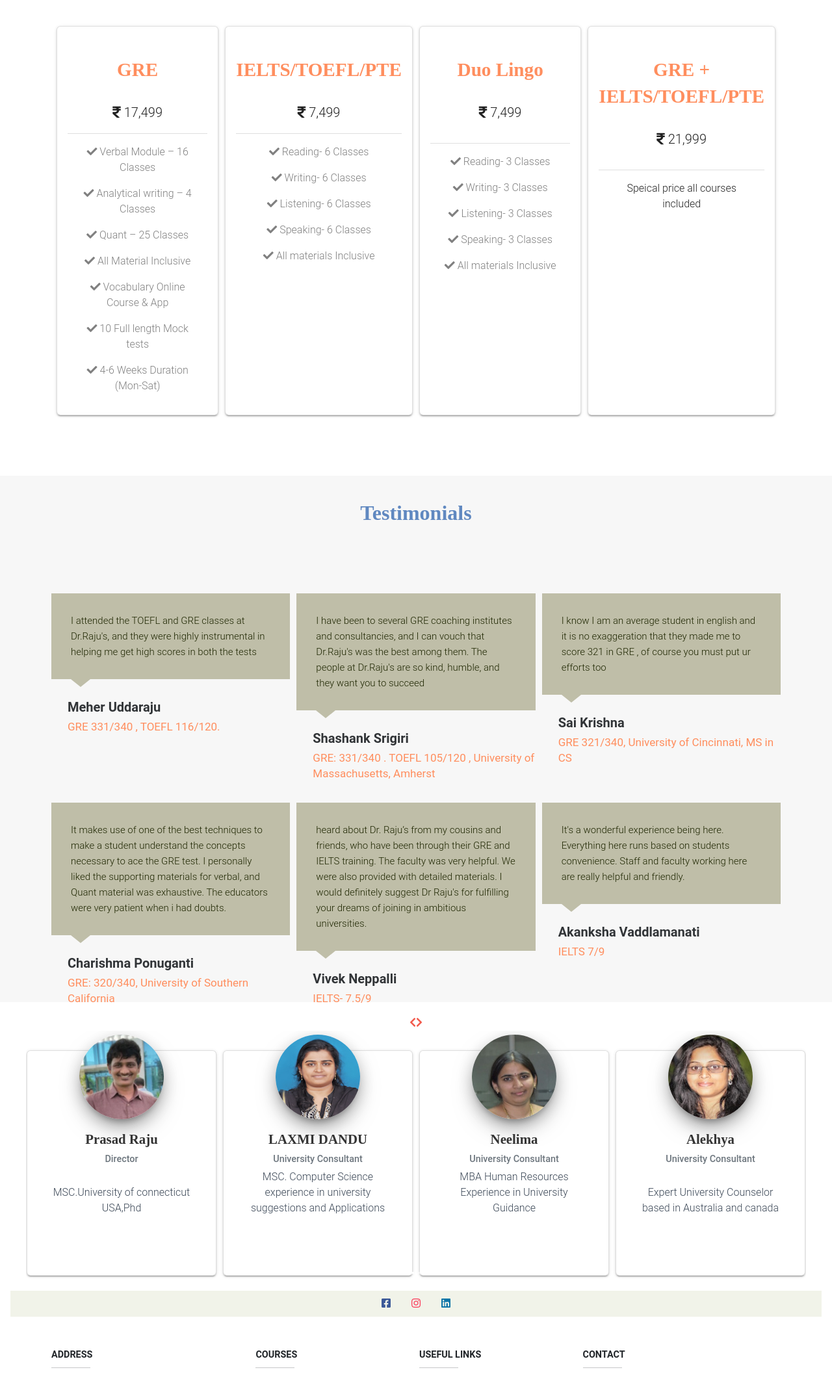
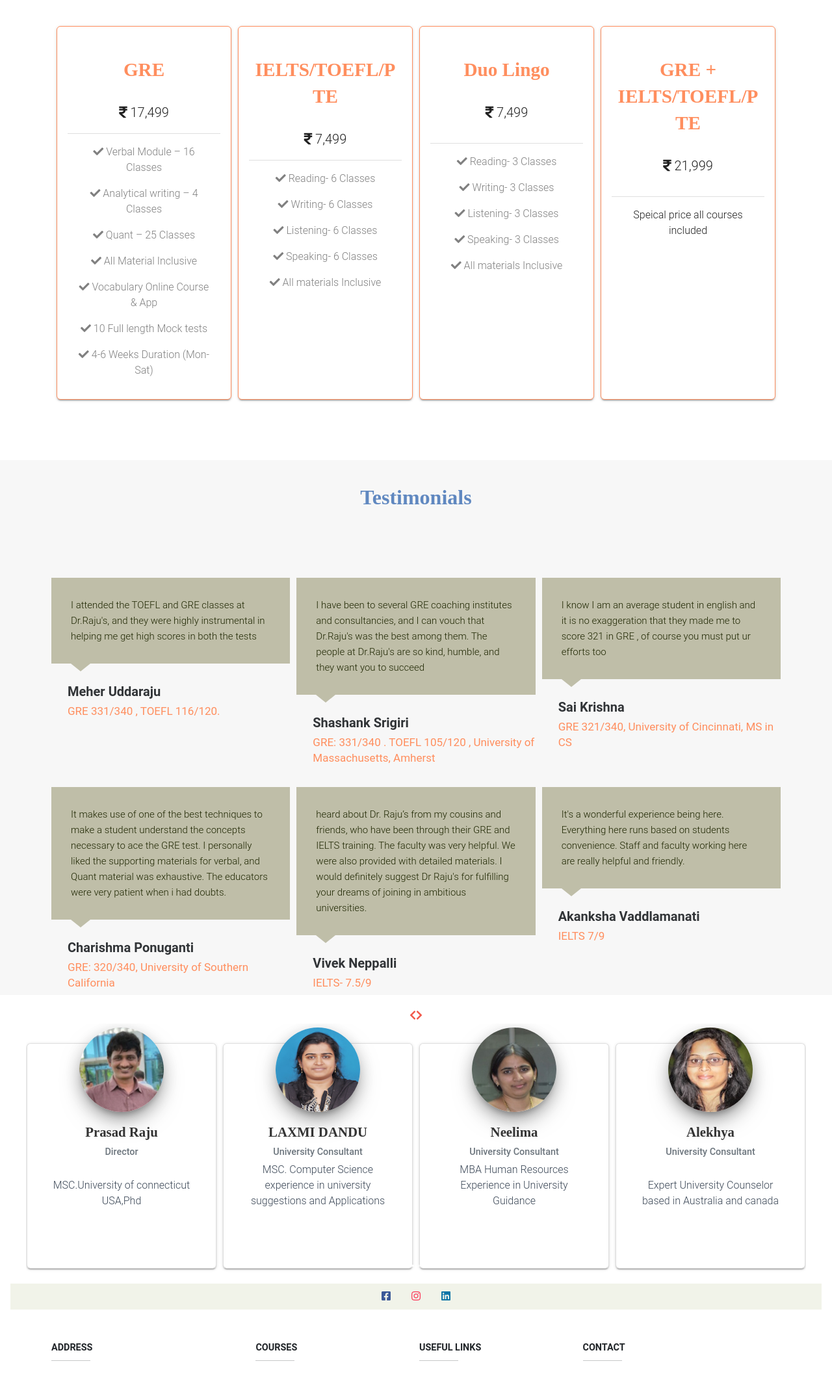
Before and after one commit to GA352491/drrajus, a Django app: page /courses/ in a window 1280 px wide. Shown: the part 77-2205 px from the top of the page at 65% size. Run offline with Django 3.2, Linux system fonts and the light colour scheme; some libraries are stand-ins or nearby versions.

Commit message:
Update courses.html

```diff
--- a/elearning/templates/courses/courses.html
+++ b/elearning/templates/courses/courses.html
@@ -13,11 +13,16 @@
     {% include 'snippets/navbar.html' %}
 {% endblock %}
 {% block content %}
+    <style>
+    .course{
+        border-color: #ff8e5e!important;
+    }
+    </style>
+
     <div class="container " style="margin-bottom: 40px;margin-top: 40px">
         <div class="row g-2">
-
-            <div class="col-md ">
-                <div class="card mb-5  mb-lg-0">
+            <div class="col-lg-3 ">
+                <div class="card course mb-5  mb-lg-0">
                     <div class="card-content">
                         <div class="card-body d-flex flex-column">
                             <div class="justify-content-center" style="text-align: center">
@@ -60,9 +65,8 @@
                     </div>
                 </div>
             </div>
-
-            <div class="col-md">
-                <div class="card mb-5 mb-lg-0">
+            <div class="col-lg-3">
+                <div class="card course mb-5 mb-lg-0">
                     <div class="card-content">
                         <div class="card-body d-flex flex-column">
                             <div class="justify-content-center" style="text-align: center">
@@ -90,7 +94,6 @@
                                     <div>
 
 
-
                                     </div>
                                 </div>
 
@@ -100,9 +103,8 @@
                     </div>
                 </div>
             </div>
-
-            <div class="col-md">
-                <div class="card mb-5 mb-lg-0">
+            <div class="col-lg-3">
+                <div class="card course mb-5 mb-lg-0">
                     <div class="card-content">
                         <div class="card-body d-flex flex-column">
                             <div class="justify-content-center" style="text-align: center ;">
@@ -140,9 +142,8 @@
                     </div>
                 </div>
             </div>
-
-            <div class="col-md">
-                <div class="card mb-5 mb-lg-0">
+            <div class="col-lg-3">
+                <div class="card  course mb-5 mb-lg-0">
                     <div class="card-content">
                         <div class="card-body d-flex flex-column">
                             <div class="justify-content-center" style="text-align: center ;">
@@ -169,7 +170,7 @@
         </div>
     </div>
     <div class="testimonials-clean ">
-        <div class="container" style="padding-bottom: 35px">
+        <div class="container pb-sm-5 pb-xs-5 " >
             <div class="intro">
                 <h2 class="text-center" style="color: #6088c0">Testimonials </h2>
             </div>
@@ -279,7 +280,7 @@
                     <div class="carousel-item active">
 
                         <div class="row g-2">
-                            <div class="col-md-3">
+                            <div class="col-lg-3">
                                 <div class="card card-profile">
                                     <div class="card-avatar">
                                         <a href="#"> <img class="img"
@@ -295,7 +296,7 @@
                                     </div>
                                 </div>
                             </div>
-                            <div class="col-md-3">
+                            <div class="col-lg-3">
                                 <div class="card card-profile">
                                     <div class="card-avatar">
                                         <a href="#"> <img class="img"
@@ -311,7 +312,7 @@
                                     </div>
                                 </div>
                             </div>
-                            <div class="col-md-3">
+                            <div class="col-lg-3">
                                 <div class="card card-profile">
                                     <div class="card-avatar">
                                         <a href="#"> <img class="img"
@@ -327,7 +328,7 @@
                                     </div>
                                 </div>
                             </div>
-                            <div class="col-md-3">
+                            <div class="col-lg-3">
                                 <div class="card card-profile">
                                     <div class="card-avatar">
                                         <a href="#">
@@ -354,7 +355,7 @@
                     <!--Second slide-->
                     <div class="carousel-item">
                         <div class="row g-2">
-                            <div class="col-md-3">
+                            <div class="col-lg-3">
                                 <div class="card card-profile">
                                     <div class="card-avatar">
                                         <img class="card-img-top mx-auto d-block"
@@ -369,7 +370,7 @@
                                     </div>
                                 </div>
                             </div>
-                            <div class="col-md-3">
+                            <div class="col-lg-3">
                                 <div class="card card-profile">
                                     <div class="card-avatar">
                                         <a href="#">
@@ -387,7 +388,7 @@
                                     </div>
                                 </div>
                             </div>
-                            <div class="col-md-3">
+                            <div class="col-lg-3">
                                 <div class="card card-profile">
                                     <div class="card-avatar">
                                         <a href="#"> <img class="img"
@@ -403,7 +404,7 @@
                                     </div>
                                 </div>
                             </div>
-                            <div class="col-md-3">
+                            <div class="col-lg-3">
                                 <div class="card card-profile">
                                     <div class="card-avatar">
                                         <a href="#"> <img class="img"
```
